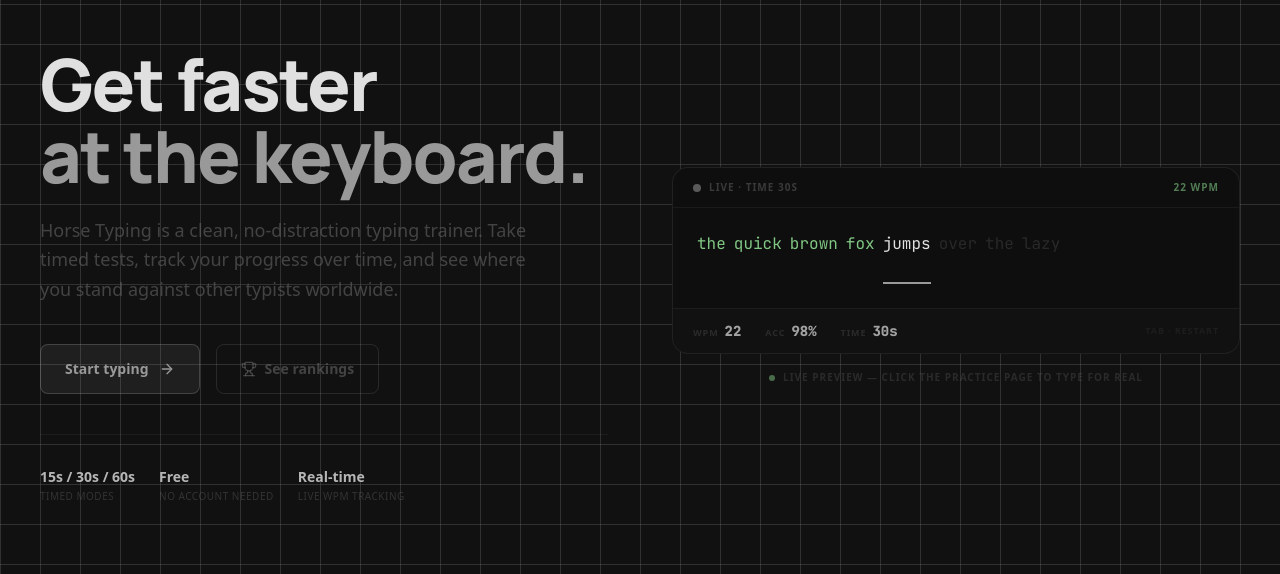
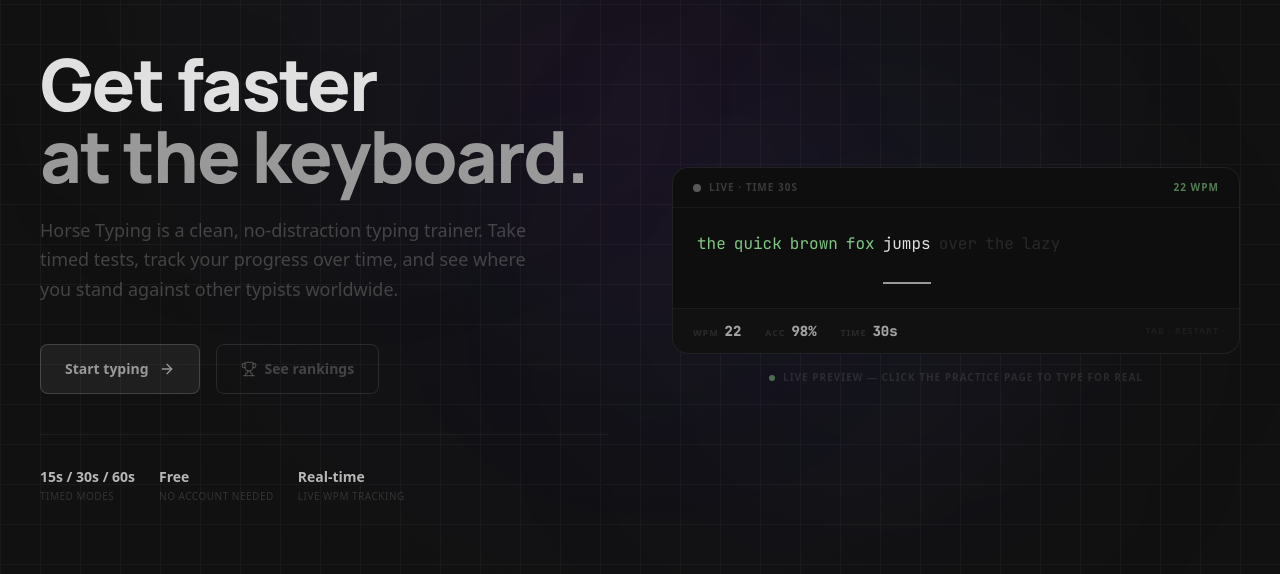
Before and after one commit to ApnaShashank/horse-typing, a Next.js app: page / in a window 1280 px wide. Shown: the part 156-730 px from the top of the page. Built offline with nearby package versions, Linux system fonts and the light colour scheme; no server answers.

Commit message:
feat: implement landing page with interactive typing demo, feature showcase, and Razorpay checkout integration

```diff
--- a/app/page.tsx
+++ b/app/page.tsx
@@ -285,15 +285,57 @@
 
       {/* ─── Hero ──────────────────────────────────────────────── */}
       <section ref={heroRef} className="relative min-h-screen flex items-center pt-16 overflow-hidden">
-        {/* Background */}
-        <div className="absolute inset-0 -z-10">
+        {/* Beautiful Ambient Glow Background */}
+        <div className="absolute inset-0 -z-10 overflow-hidden">
+          {/* Main radial glow */}
           <div className="absolute inset-0" style={{
-            backgroundImage: 'radial-gradient(ellipse 80% 50% at 50% -10%, rgba(150,150,150,0.08) 0%, transparent 60%)'
+            backgroundImage: 'radial-gradient(circle at 50% 30%, rgba(147, 51, 234, 0.07) 0%, rgba(79, 70, 229, 0.03) 30%, transparent 70%)'
           }} />
-          <div className="absolute inset-0" style={{
-            backgroundImage: 'linear-gradient(to right, var(--border-color, rgba(255,255,255,0.025)) 1px, transparent 1px), linear-gradient(to bottom, var(--border-color, rgba(255,255,255,0.025)) 1px, transparent 1px)',
-            backgroundSize: '40px 40px'
-          }} />
+
+          {/* Animated Ambient Blob 1 */}
+          <motion.div
+            animate={{
+              scale: [1, 1.2, 1],
+              x: [0, 40, 0],
+              y: [0, -30, 0],
+            }}
+            transition={{
+              duration: 12,
+              repeat: Infinity,
+              ease: "easeInOut"
+            }}
+            className="absolute top-[-10%] left-[10%] w-[350px] h-[350px] rounded-full bg-primary/4 blur-[120px] pointer-events-none"
+          />
+
+          {/* Animated Ambient Blob 2 */}
+          <motion.div
+            animate={{
+              scale: [1.2, 1, 1.2],
+              x: [0, -50, 0],
+              y: [0, 40, 0],
+            }}
+            transition={{
+              duration: 16,
+              repeat: Infinity,
+              ease: "easeInOut"
+            }}
+            className="absolute bottom-[20%] right-[10%] w-[450px] h-[450px] rounded-full bg-indigo-500/4 blur-[130px] pointer-events-none"
+          />
+
+          {/* Animated Ambient Blob 3 */}
+          <motion.div
+            animate={{
+              scale: [1, 1.15, 1],
+              x: [0, 20, 0],
+              y: [0, 50, 0],
+            }}
+            transition={{
+              duration: 10,
+              repeat: Infinity,
+              ease: "easeInOut"
+            }}
+            className="absolute top-[30%] left-[40%] w-[250px] h-[250px] rounded-full bg-purple-500/3 blur-[100px] pointer-events-none"
+          />
         </div>
 
         <motion.div
```
